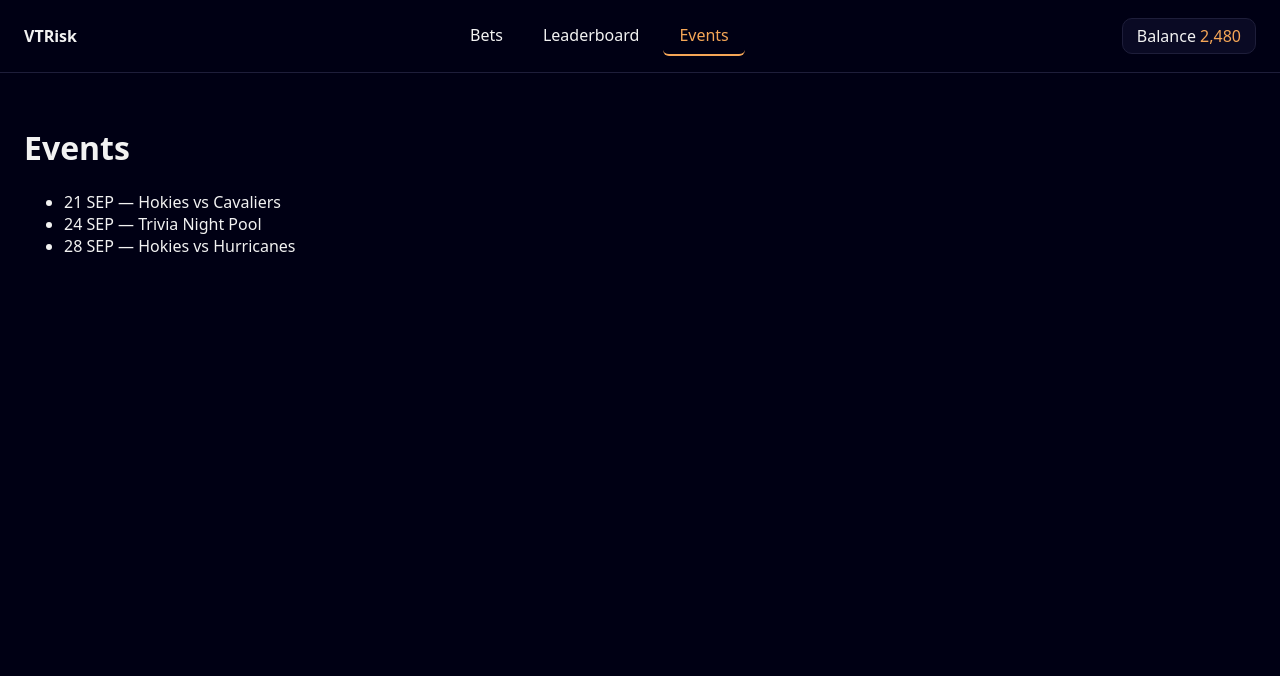
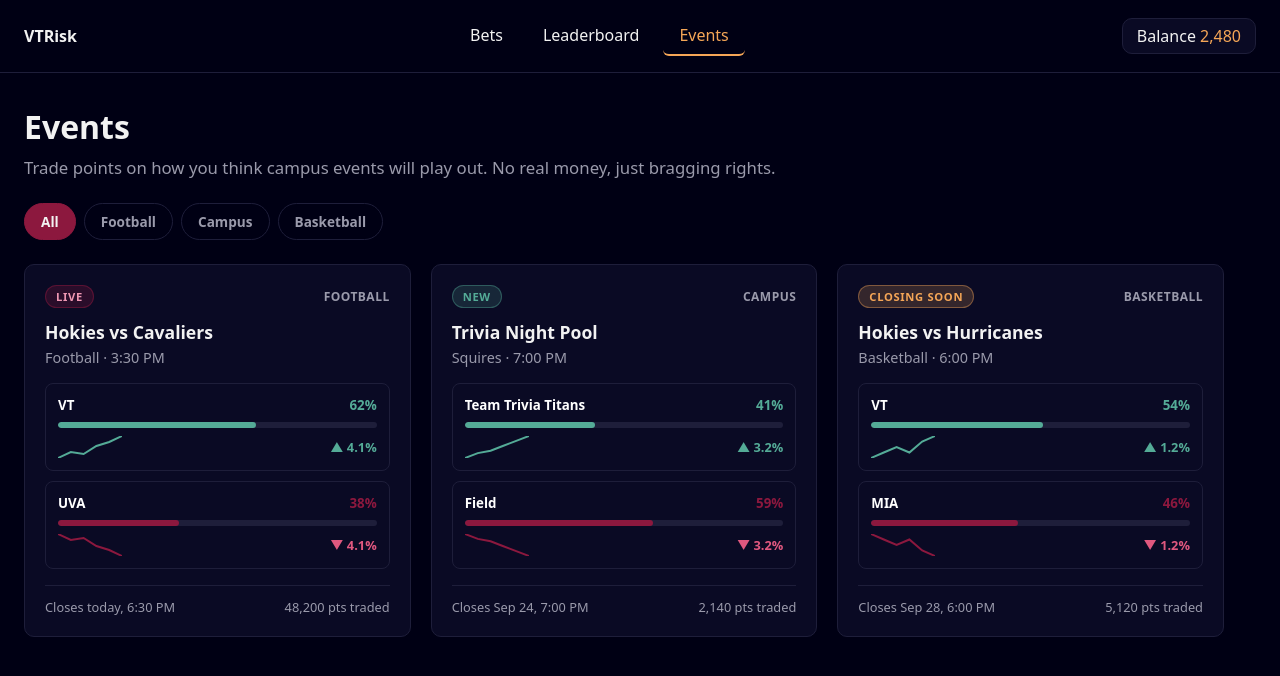
Before and after one commit to sania-jain/The-Clubhouse, a React (Vite) app: page /events in a window 1280 px wide. Shown: the top 676 px of the page. Built offline with nearby package versions, Linux system fonts and the light colour scheme.

Commit message:
Styled Events page with extra statistics and info for each event

```diff
--- /dev/null
+++ b/src/pages/Events.css
@@ -0,0 +1,215 @@
+.ev-page {
+  max-width: 1200px;
+}
+
+.ev-title {
+  margin: 0 0 8px;
+}
+
+.ev-subtitle {
+  margin: 0 0 24px;
+  font-size: 1.05rem;
+}
+
+/* Category tabs */
+
+.ev-tabs {
+  display: flex;
+  flex-wrap: wrap;
+  gap: 8px;
+  margin-bottom: 24px;
+}
+
+.ev-tab {
+  padding: 8px 16px;
+  border-radius: 999px;
+  border: 1px solid var(--color-border);
+  background-color: transparent;
+  color: var(--color-text-muted);
+  font-size: 0.85rem;
+  font-weight: 600;
+  transition: border-color 0.15s ease, color 0.15s ease, background-color 0.15s ease;
+}
+
+.ev-tab:hover {
+  border-color: var(--color-text-muted);
+  color: var(--color-text);
+}
+
+.ev-tab--active,
+.ev-tab--active:hover {
+  background-color: var(--color-primary);
+  border-color: var(--color-primary);
+  color: var(--color-text);
+}
+
+/* Card grid */
+
+.ev-grid {
+  display: grid;
+  grid-template-columns: repeat(auto-fill, minmax(320px, 1fr));
+  gap: 20px;
+}
+
+.ev-card {
+  padding: 20px;
+}
+
+.ev-card-header {
+  display: flex;
+  align-items: center;
+  justify-content: space-between;
+  margin-bottom: 12px;
+}
+
+.ev-tag {
+  padding: 3px 10px;
+  border-radius: 999px;
+  font-size: 0.7rem;
+  font-weight: 700;
+  letter-spacing: 0.06em;
+  text-transform: uppercase;
+  border: 1px solid transparent;
+}
+
+.ev-tag--primary {
+  background-color: rgba(140, 24, 62, 0.25);
+  color: #ef97b3;
+  border-color: rgba(140, 24, 62, 0.5);
+}
+
+.ev-tag--accent {
+  background-color: rgba(245, 166, 87, 0.18);
+  color: var(--color-accent);
+  border-color: rgba(245, 166, 87, 0.4);
+}
+
+.ev-tag--secondary {
+  background-color: rgba(84, 171, 151, 0.18);
+  color: var(--color-secondary);
+  border-color: rgba(84, 171, 151, 0.4);
+}
+
+.ev-category {
+  font-size: 0.75rem;
+  font-weight: 600;
+  letter-spacing: 0.04em;
+  text-transform: uppercase;
+}
+
+.ev-card-title {
+  margin: 0 0 4px;
+  font-size: 1.1rem;
+}
+
+.ev-card-subtitle {
+  margin: 0 0 16px;
+  font-size: 0.9rem;
+}
+
+/* Options */
+
+.ev-options {
+  display: flex;
+  flex-direction: column;
+  gap: 10px;
+}
+
+.ev-option {
+  display: block;
+  width: 100%;
+  padding: 12px;
+  border-radius: 8px;
+  border: 1px solid var(--color-border);
+  background-color: transparent;
+  text-align: left;
+  transition: border-color 0.15s ease, background-color 0.15s ease;
+}
+
+.ev-option:hover {
+  border-color: var(--color-text-muted);
+}
+
+.ev-option--selected {
+  border-color: var(--color-accent);
+  background-color: rgba(245, 166, 87, 0.08);
+}
+
+.ev-option-top {
+  display: flex;
+  align-items: baseline;
+  justify-content: space-between;
+  margin-bottom: 8px;
+}
+
+.ev-option-label {
+  font-weight: 600;
+}
+
+.ev-option-pct {
+  font-weight: 700;
+  font-variant-numeric: tabular-nums;
+}
+
+.ev-option-bar-track {
+  height: 6px;
+  border-radius: 999px;
+  background-color: var(--color-border);
+  overflow: hidden;
+}
+
+.ev-option-bar-fill {
+  height: 100%;
+  border-radius: inherit;
+  transition: width 0.3s ease;
+}
+
+.ev-option-bottom {
+  display: flex;
+  align-items: center;
+  justify-content: space-between;
+  margin-top: 8px;
+}
+
+.ev-spark {
+  width: 64px;
+  height: 22px;
+  display: block;
+}
+
+.ev-option-change {
+  font-size: 0.8rem;
+  font-weight: 600;
+  font-variant-numeric: tabular-nums;
+}
+
+.ev-option-change--up {
+  color: var(--color-secondary);
+}
+
+.ev-option-change--down {
+  color: #e0587f;
+}
+
+/* Footer */
+
+.ev-card-footer {
+  display: flex;
+  align-items: center;
+  justify-content: space-between;
+  margin-top: 16px;
+  padding-top: 12px;
+  border-top: 1px solid var(--color-border);
+  font-size: 0.8rem;
+  font-variant-numeric: tabular-nums;
+}
+
+@media (max-width: 640px) {
+  .ev-grid {
+    grid-template-columns: 1fr;
+  }
+
+  .ev-card {
+    padding: 16px;
+  }
+}
--- a/src/pages/Events.jsx
+++ b/src/pages/Events.jsx
@@ -1,14 +1,189 @@
+import { useMemo, useState } from "react";
 import { upcomingEvents } from "../data/mockData.js";
+import "./Events.css";
 
-export default function Events() {
+const EVENT_DETAILS = {
+  1: {
+    tag: "LIVE",
+    tagColor: "primary",
+    category: "Football",
+    closes: "Closes today, 6:30 PM",
+    volume: 48200,
+    options: [
+      { label: "VT", probability: 62, change: 4.1, probHistory: [51, 54, 53, 57, 59, 62] },
+      { label: "UVA", probability: 38, change: -4.1, probHistory: [49, 46, 47, 43, 41, 38] },
+    ],
+  },
+  2: {
+    tag: "NEW",
+    tagColor: "secondary",
+    category: "Campus",
+    closes: "Closes Sep 24, 7:00 PM",
+    volume: 2140,
+    options: [
+      { label: "Team Trivia Titans", probability: 41, change: 3.2, probHistory: [32, 34, 35, 37, 39, 41] },
+      { label: "Field", probability: 59, change: -3.2, probHistory: [68, 66, 65, 63, 61, 59] },
+    ],
+  },
+  3: {
+    tag: "CLOSING SOON",
+    tagColor: "accent",
+    category: "Basketball",
+    closes: "Closes Sep 28, 6:00 PM",
+    volume: 5120,
+    options: [
+      { label: "VT", probability: 54, change: 1.2, probHistory: [50, 51, 52, 51, 53, 54] },
+      { label: "MIA", probability: 46, change: -1.2, probHistory: [50, 49, 48, 49, 47, 46] },
+    ],
+  },
+};
+
+const events = upcomingEvents.map((e) => {
+  const details = EVENT_DETAILS[e.id] ?? {
+    tag: "UPCOMING",
+    tagColor: "secondary",
+    category: "General",
+    closes: `${e.day} ${e.month}`,
+    volume: 0,
+    options: [],
+  };
+  return { ...e, ...details };
+});
+
+const OPTION_COLORS = ["secondary", "primary", "accent"];
+
+function Sparkline({ data, color }) {
+  const w = 64;
+  const h = 22;
+  const max = Math.max(...data);
+  const min = Math.min(...data);
+  const range = max - min || 1;
+
+  const points = data
+    .map((d, i) => {
+      const x = (i / (data.length - 1)) * w;
+      const y = h - ((d - min) / range) * h;
+      return `${x.toFixed(1)},${y.toFixed(1)}`;
+    })
+    .join(" ");
+
   return (
-    <div>
-      <h1>Events</h1>
-      <ul>
-        {upcomingEvents.map((e) => (
-          <li key={e.id}>{e.day} {e.month} — {e.title}</li>
-        ))}
-      </ul>
+    <svg
+      className="ev-spark"
+      viewBox={`0 0 ${w} ${h}`}
+      preserveAspectRatio="none"
+      aria-hidden="true"
+    >
+      <polyline points={points} fill="none" stroke={`var(--color-${color})`} strokeWidth="2" />
+    </svg>
+  );
+}
+
+function EventCard({ event }) {
+  const [selected, setSelected] = useState(null);
+
+  const toggleOption = (label) => {
+    setSelected((prev) => (prev === label ? null : label));
+  };
+
+  return (
+    <div className="card ev-card">
+      <div className="ev-card-header">
+        <span className={`ev-tag ev-tag--${event.tagColor}`}>{event.tag}</span>
+        <span className="muted ev-category">{event.category}</span>
+      </div>
+
+      <h3 className="ev-card-title">{event.title}</h3>
+      <p className="muted ev-card-subtitle">{event.subtitle}</p>
+
+      {event.options.length > 0 && (
+        <div className="ev-options">
+          {event.options.map((opt, i) => {
+            const color = OPTION_COLORS[i % OPTION_COLORS.length];
+            const isSelected = selected === opt.label;
+            return (
+              <button
+                key={opt.label}
+                type="button"
+                className={`ev-option${isSelected ? " ev-option--selected" : ""}`}
+                onClick={() => toggleOption(opt.label)}
+                aria-pressed={isSelected}
+              >
+                <div className="ev-option-top">
+                  <span className="ev-option-label">{opt.label}</span>
+                  <span className="ev-option-pct" style={{ color: `var(--color-${color})` }}>
+                    {opt.probability}%
+                  </span>
+                </div>
+
+                <div className="ev-option-bar-track">
+                  <div
+                    className="ev-option-bar-fill"
+                    style={{ width: `${opt.probability}%`, backgroundColor: `var(--color-${color})` }}
+                  />
+                </div>
+
+                <div className="ev-option-bottom">
+                  <Sparkline data={opt.probHistory} color={color} />
+                  <span className={`ev-option-change ev-option-change--${opt.change >= 0 ? "up" : "down"}`}>
+                    {opt.change >= 0 ? "▲" : "▼"} {Math.abs(opt.change).toFixed(1)}%
+                  </span>
+                </div>
+              </button>
+            );
+          })}
+        </div>
+      )}
+
+      <div className="ev-card-footer">
+        <span className="muted">{event.closes}</span>
+        <span className="muted">{event.volume.toLocaleString()} pts traded</span>
+      </div>
     </div>
   );
 }
+
+export default function Events() {
+  const [activeCategory, setActiveCategory] = useState("All");
+
+  const categories = useMemo(
+    () => ["All", ...new Set(events.map((e) => e.category))],
+    []
+  );
+
+  const filteredEvents = useMemo(
+    () =>
+      activeCategory === "All"
+        ? events
+        : events.filter((e) => e.category === activeCategory),
+    [activeCategory]
+  );
+
+  return (
+    <div className="ev-page">
+      <h1 className="ev-title">Events</h1>
+      <p className="muted ev-subtitle">
+        Trade points on how you think campus events will play out. No real money, just bragging rights.
+      </p>
+
+      <div className="ev-tabs">
+        {categories.map((cat) => (
+          <button
+            key={cat}
+            type="button"
+            className={`ev-tab${activeCategory === cat ? " ev-tab--active" : ""}`}
+            onClick={() => setActiveCategory(cat)}
+          >
+            {cat}
+          </button>
+        ))}
+      </div>
+
+      <div className="ev-grid">
+        {filteredEvents.map((event) => (
+          <EventCard key={event.id} event={event} />
+        ))}
+      </div>
+    </div>
+  );
+}
```
